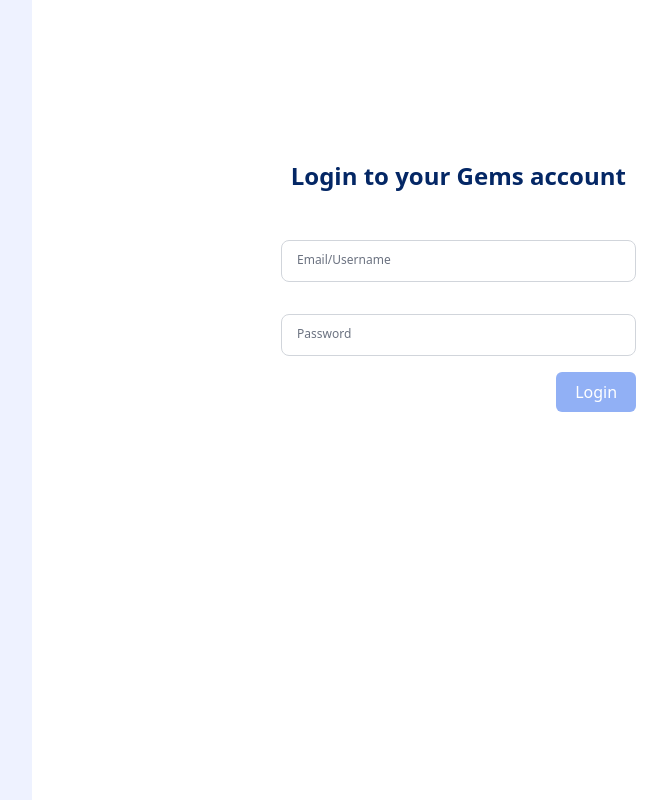
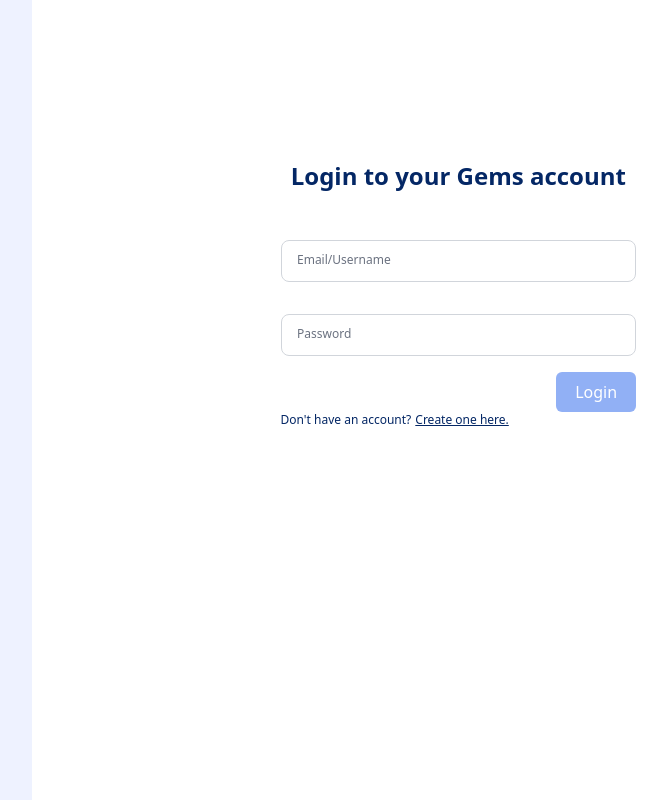
Before and after one commit to udasitharani/gems, a Next.js app in the folder web/: page /login in a window 1280 px wide. Shown: the whole page, without its empty margins (395-1062 px from the left). Built offline with nearby package versions, Linux system fonts and the light colour scheme.

Commit message:
links to login and signup

```diff
--- a/web/pages/login.tsx
+++ b/web/pages/login.tsx
@@ -1,4 +1,5 @@
 import React, { useState } from "react";
+import Link from "next/link";
 import AuthenticationLayout from "../components/authenticationLayout";
 import InputField from "../components/inputField";
 import StateButton from "../components/stateButton";
@@ -71,6 +72,12 @@
               });
             }}
           />
+          <p className="text-xs text-darkBlue opacity-0 animate-jumpUp">
+            Don't have an account?
+            <Link href="/signup">
+              <a className="ml-1 underline">Create one here.</a>
+            </Link>
+          </p>
         </div>
       </section>
     </AuthenticationLayout>
--- a/web/pages/signup.tsx
+++ b/web/pages/signup.tsx
@@ -1,4 +1,5 @@
 import React, { useState } from "react";
+import Link from "next/link";
 import AuthenticationLayout from "../components/authenticationLayout";
 import InputField from "../components/inputField";
 import StateButton from "../components/stateButton";
@@ -102,6 +103,12 @@
               });
             }}
           />
+          <p className="text-xs text-darkBlue opacity-0 animate-jumpUp">
+            Already have an account?
+            <Link href="/login">
+              <a className="ml-1 underline">Login here.</a>
+            </Link>
+          </p>
         </div>
       </section>
     </AuthenticationLayout>
```
